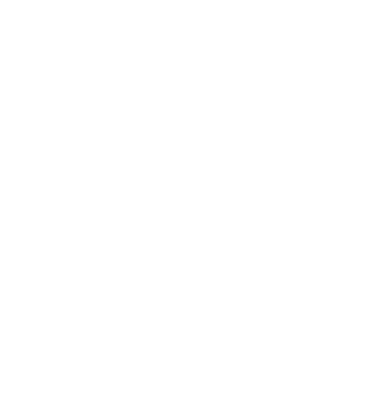
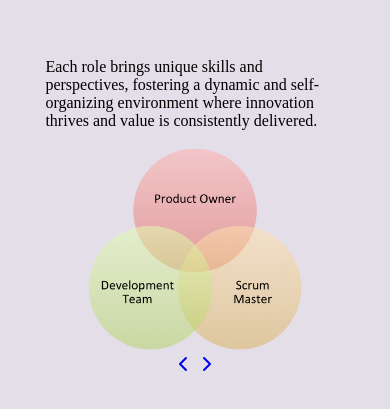
Before and after one commit to Memai2023/scrum-guide, a React (Vite) app: page /scrum-team in a window 390 px wide. Shown: the part 219-628 px from the top of the page. Built offline with nearby package versions, Linux system fonts and the light colour scheme.

Commit message:
done with three cirkles page

```diff
--- /dev/null
+++ b/src/Components/ScrumTeam/ThreeCirkles/Cirkles.module.css
@@ -0,0 +1,58 @@
+body {
+    background-color: #E4DEE8;
+}
+
+.wraper {
+    display: flex;
+    flex-direction: row;
+}
+
+.mainText,
+.cirkles {
+    width: 50%;
+    display: flex;
+    justify-content: center;
+    align-items: center;
+}
+
+.text {
+    width: 50%;
+}
+
+.image {
+    width: 100%;
+    height: auto;
+}
+
+.navigation {
+    display: flex;
+    justify-content: center;
+    align-items: center;
+    flex-direction: row;
+}
+
+.sec {
+    display: flex;
+    flex-direction: column;
+    justify-content: center;
+    align-items: center;
+}
+
+@media only screen and (max-width: 768px) {
+    .wraper {
+        display: flex;
+        flex-direction: column;
+        justify-content: center;
+        align-items: center;
+    }
+
+    .mainText,
+    .cirkles {
+        width: 100%;
+    }
+
+    .text,
+    .circleImageSource {
+        width: 80%;
+    }
+}
--- /dev/null
+++ b/src/Components/ScrumTeam/ThreeCirkles/index.jsx
@@ -0,0 +1,27 @@
+import styles from './Cirkles.module.css'
+import {ScrumTeam} from '../../../data/data'
+import Buttons from '../../Buttons'
+import { Link } from 'react-router-dom'
+
+const TreeCirkles = () => {
+    return (
+        <>
+        <section className={styles.sec}>
+            <main className={styles.wraper}>
+                <div className={styles.mainText}>
+                    <p className={styles.text}>{ScrumTeam.conclusionText}</p>
+                </div>
+                <div className={styles.cirkles}>
+                    <img src={ScrumTeam.circleImageSource} className={styles.image}/>
+                </div>
+            </main>
+                <div className={styles.navigation}>
+                    <Buttons direction="back" path="/essence" />
+                    <Buttons direction="forward" path="/events" />
+                </div>
+        </section>
+        </>
+    )
+}
+
+export default TreeCirkles
--- a/src/Pages/ScrumTeam/index.jsx
+++ b/src/Pages/ScrumTeam/index.jsx
@@ -1,7 +1,9 @@
+import TreeCirkles from "../../Components/ScrumTeam/ThreeCirkles"
+
 const ScrumTeam = () => {
     return(
         <>
-
+            <TreeCirkles />
         </>
     )
 }
```
Also changed, not shown: src/Components/Buttons/index.jsx (line endings or trailing spaces).
